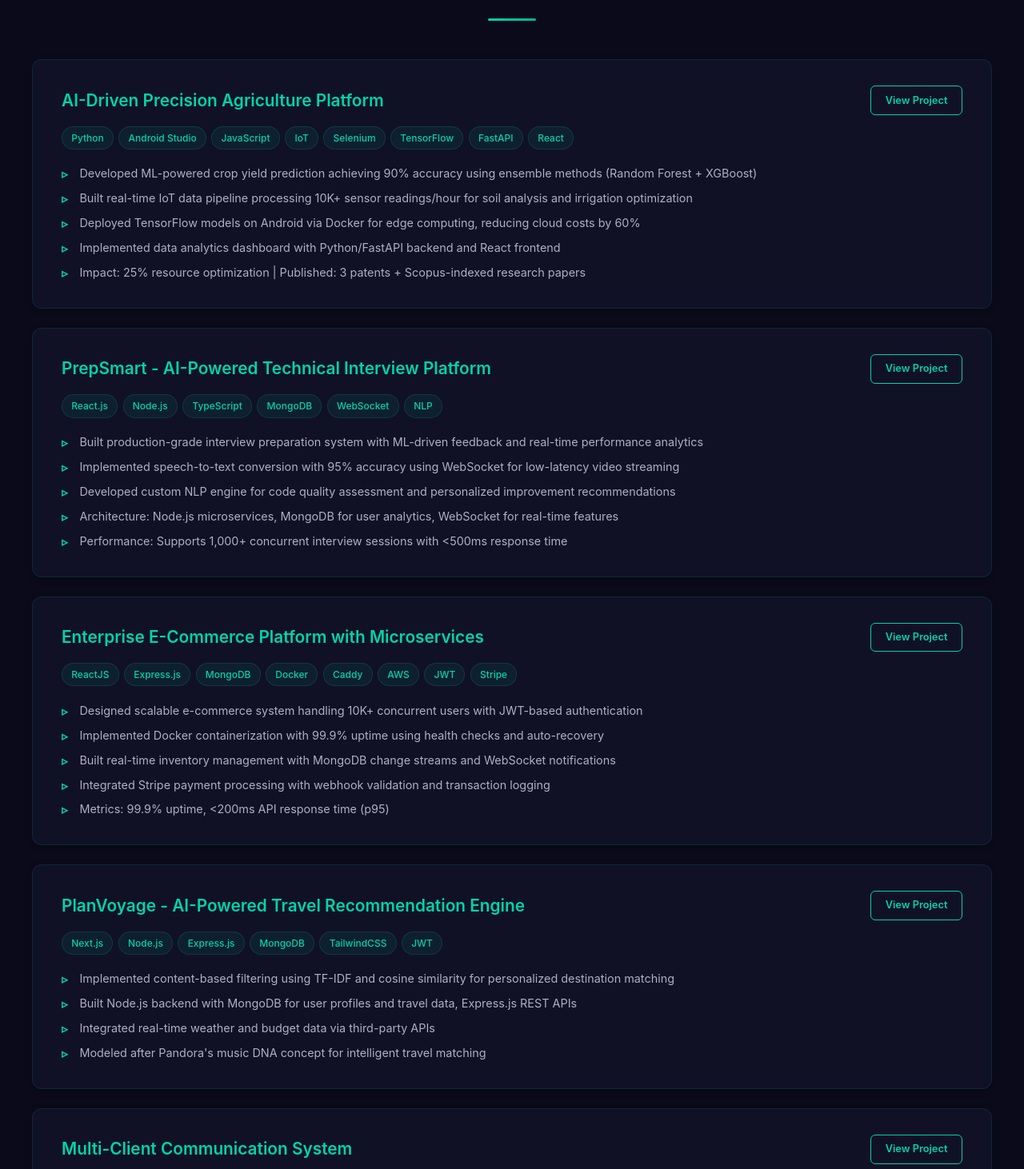
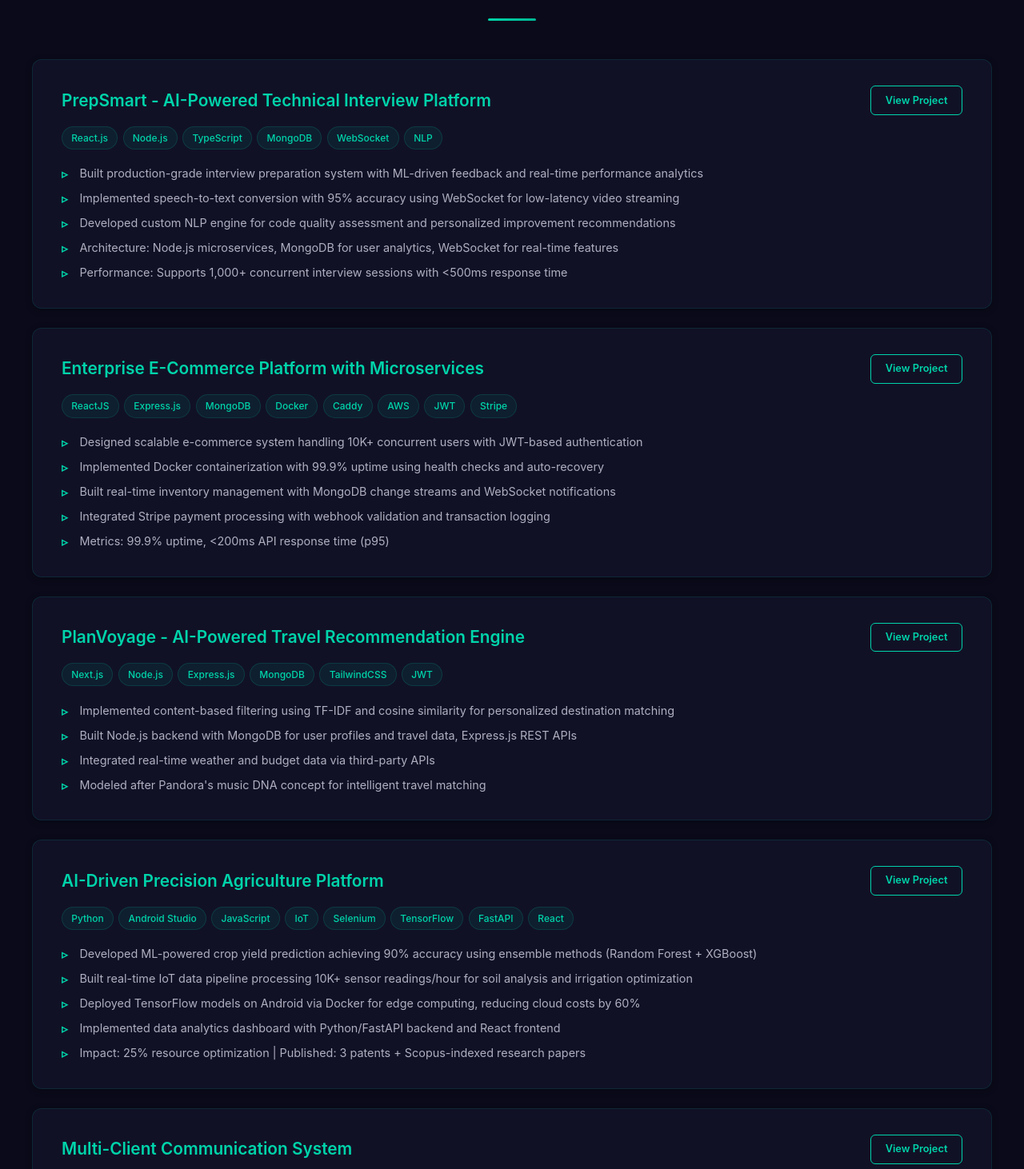
Before and after one commit to gaddamvivek/Vivek_Portfolio, a React (Create React App) app: page / in a window 1280 px wide. Shown: the part 5088-6550 px from the top of the page at 80% size. Built offline with nearby package versions, Linux system fonts and the light colour scheme.

Commit message:
Demo Update

```diff
--- a/src/components/Projects.jsx
+++ b/src/components/Projects.jsx
@@ -4,18 +4,6 @@ import '../styles/Projects.css';
 
 const Projects = () => {
   const projects = [
-    {
-      title: 'AI-Driven Precision Agriculture Platform',
-      technologies: ['Python', 'Android Studio', 'JavaScript', 'IoT', 'Selenium', 'TensorFlow', 'FastAPI', 'React'],
-      highlights: [
-        'Developed ML-powered crop yield prediction achieving 90% accuracy using ensemble methods (Random Forest + XGBoost)',
-        'Built real-time IoT data pipeline processing 10K+ sensor readings/hour for soil analysis and irrigation optimization',
-        'Deployed TensorFlow models on Android via Docker for edge computing, reducing cloud costs by 60%',
-        'Implemented data analytics dashboard with Python/FastAPI backend and React frontend',
-        'Impact: 25% resource optimization | Published: 3 patents + Scopus-indexed research papers',
-      ],
-      link: 'https://www.philstat.org/index.php/MSEA/article/view/1450',
-    },
     {
       title: 'PrepSmart - AI-Powered Technical Interview Platform',
       technologies: ['React.js', 'Node.js', 'TypeScript', 'MongoDB', 'WebSocket', 'NLP'],
@@ -26,7 +14,7 @@ const Projects = () => {
         'Architecture: Node.js microservices, MongoDB for user analytics, WebSocket for real-time features',
         'Performance: Supports 1,000+ concurrent interview sessions with <500ms response time',
       ],
-      link: 'https://github.com/gaddamvivek/SmartPrep_Interview-Platform',
+      link: 'https://smart-prep-vivek.vercel.app/',
     },
     {
       title: 'Enterprise E-Commerce Platform with Microservices',
@@ -38,7 +26,7 @@ const Projects = () => {
         'Integrated Stripe payment processing with webhook validation and transaction logging',
         'Metrics: 99.9% uptime, <200ms API response time (p95)',
       ],
-      link: 'https://github.com/gaddamvivek/SoleCraft_E-Commerce-Platform',
+      link: 'https://solecraft-e-commerce-platform.onrender.com/',
     },
     {
       title: 'PlanVoyage - AI-Powered Travel Recommendation Engine',
@@ -49,7 +37,19 @@ const Projects = () => {
         'Integrated real-time weather and budget data via third-party APIs',
         'Modeled after Pandora\'s music DNA concept for intelligent travel matching',
       ],
-      link: 'https://github.com/gaddamvivek/PlanVoyage-app',
+      link: 'https://plan-voyage-vivek.vercel.app/',
+    },
+      {
+      title: 'AI-Driven Precision Agriculture Platform',
+      technologies: ['Python', 'Android Studio', 'JavaScript', 'IoT', 'Selenium', 'TensorFlow', 'FastAPI', 'React'],
+      highlights: [
+        'Developed ML-powered crop yield prediction achieving 90% accuracy using ensemble methods (Random Forest + XGBoost)',
+        'Built real-time IoT data pipeline processing 10K+ sensor readings/hour for soil analysis and irrigation optimization',
+        'Deployed TensorFlow models on Android via Docker for edge computing, reducing cloud costs by 60%',
+        'Implemented data analytics dashboard with Python/FastAPI backend and React frontend',
+        'Impact: 25% resource optimization | Published: 3 patents + Scopus-indexed research papers',
+      ],
+      link: 'https://gadamvivek01-precisionfarming.hf.space/',
     },
     {
       title: 'Multi-Client Communication System',
```
